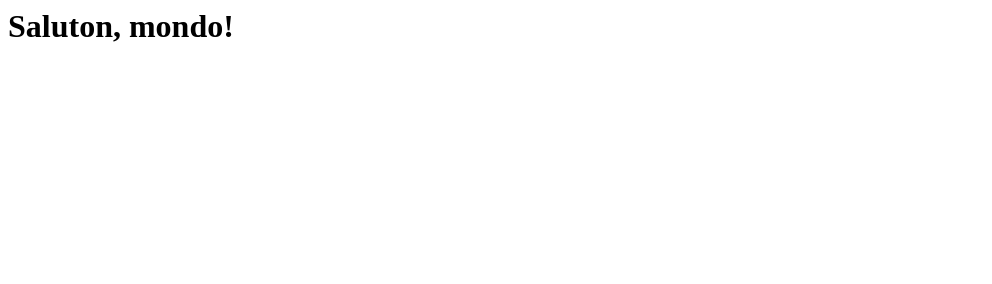
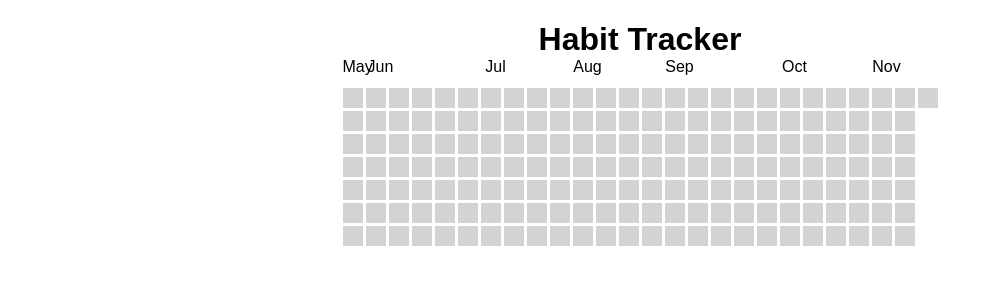
Before and after one commit to jjosenaldo/habit-heatmap, a plain HTML site: page index.html in a window 1280 px wide. Shown: the whole page, without its empty margins (0-992 px from the left). Drawn offline with Linux system fonts and the light colour scheme.

Commit message:
add crude heatmap

```diff
--- a/index.html
+++ b/index.html
@@ -1 +1,17 @@
-<h1>Saluton, mondo!</h1>
+<!DOCTYPE html>
+<html lang="en">
+<head>
+    <meta charset="UTF-8">
+    <meta name="viewport" content="width=device-width, initial-scale=1.0">
+    <title>Habit Tracker</title>
+    <link rel="stylesheet" href="style.css">
+</head>
+<body>
+    <h1>Habit Tracker</h1>
+    <div class="calendar-container">
+        <div class="month-header"></div>
+        <div class="heatmap"></div>
+    </div>
+    <script src="script.js"></script>
+</body>
+</html>
--- /dev/null
+++ b/script.js
@@ -0,0 +1,123 @@
+// Get current date
+const getCurrentDate = () => new Date();
+
+// Get the start of the week (Sunday)
+const getStartOfWeek = (date) => {
+    const startOfWeek = new Date(date);
+    const day = startOfWeek.getDay();
+    startOfWeek.setDate(startOfWeek.getDate() - day); // Set to previous Sunday
+    return startOfWeek;
+};
+
+function getWeeksBetween(startDate, endDate) {
+    // Get the time difference in milliseconds
+    const timeDiff = endDate - startDate;
+
+    // Convert milliseconds to days (1 day = 86400000 ms)
+    const days = timeDiff / (1000 * 3600 * 24);
+
+    // Return the number of full weeks (rounding down to the nearest whole number)
+    return Math.floor(days / 7);
+}
+
+function calcMapWidth(weeks, cellWidth, cellGap) {
+    return cellWidth * weeks.length + cellGap * (weeks.length - 1);
+}
+
+// Function to generate calendar data
+function generateCalendar() {
+    const weeks = [];
+    const today = getCurrentDate(); // Get current date
+    let currentDay = getStartOfWeek(today); // Get the start of this week (Sunday)
+
+    // Calculate the oldest day to go back 6 months
+    let oldestDay = new Date(today); // Copy the current date
+    oldestDay.setMonth(today.getMonth() - 6); // Subtract 6 months
+
+    const nWeeks = getWeeksBetween(oldestDay, today); // Get number of weeks between the two dates
+
+    // Start from the current week and go back 6 months
+    for (let i = 0; i < nWeeks; ++i) {
+        weeks.push(new Date(currentDay)); // Add a copy of the current start of the week
+        currentDay.setDate(currentDay.getDate() - 7); // Subtract 7 days for the next week
+    }
+
+    weeks.reverse();
+
+    return weeks;
+};
+
+// Render the calendar
+const renderCalendar = () => {
+    const weeks = generateCalendar();
+    const monthHeader = document.querySelector('.month-header');
+    const heatmapContainer = document.querySelector('.heatmap');
+    const today = getCurrentDate(); // Get current date for comparison
+    const cellWidth = 20;
+    const cellGap = 3;
+    let calcMonthLabelInc = (index) => index*(cellWidth + cellGap);
+    let currentMonth = today.getMonth();
+
+
+    // Render the weeks (columns) for the heatmap
+    weeks.forEach((weekStart,index) => {
+        const weekColumn = document.createElement('div');
+        weekColumn.className = 'week';
+
+        if (currentMonth !== weekStart.getMonth()) {
+            // Only add a new month label if this is the first week of a new month
+            const monthLabel = document.createElement('div');
+            monthLabel.className = 'month-label';
+            monthLabel.textContent = weekStart.toLocaleString('default', { month: 'short' }); // e.g., "Jan"
+            monthLabel.style.left = `${calcMonthLabelInc(index)}px`; // Position it above the column
+            monthHeader.appendChild(monthLabel);
+            currentMonth = weekStart.getMonth();
+        }
+
+        // Create 7 days for each week
+        for (let i = 0; i < 7; i++) {
+            const dayDiv = document.createElement('div');
+            dayDiv.className = 'day';
+
+            const currentDay = new Date(weekStart);
+            currentDay.setDate(currentDay.getDate() + i); // Set the current day in the week
+
+            if (currentDay > today) break; // Stop if the day is in the future
+
+            dayDiv.dataset.date = currentDay.toISOString().split('T')[0]; // Store date in ISO format
+            dayDiv.title = currentDay.toDateString(); // Show date as tooltip
+
+            // Add a click handler to mark as completed
+            dayDiv.addEventListener('click', () => {
+                dayDiv.classList.toggle('completed');
+                saveData(dayDiv.dataset.date, dayDiv.classList.contains('completed'));
+            });
+
+            weekColumn.appendChild(dayDiv);
+        }
+
+        heatmapContainer.appendChild(weekColumn);
+    });
+    monthHeader.style.width = `${calcMapWidth(weeks,cellWidth,cellGap)}px`;  // Set a new width (e.g., 500px)
+};
+
+// Save completion status to localStorage
+const saveData = (date, completed) => {
+    const habits = JSON.parse(localStorage.getItem('habits') || '{}');
+    habits[date] = completed;
+    localStorage.setItem('habits', JSON.stringify(habits));
+};
+
+// Load completion status from localStorage
+const loadData = () => {
+    const habits = JSON.parse(localStorage.getItem('habits') || '{}');
+    document.querySelectorAll('.day').forEach(day => {
+        if (habits[day.dataset.date]) {
+            day.classList.add('completed');
+        }
+    });
+};
+
+// Initialize the calendar and load saved data
+renderCalendar();
+loadData();
--- /dev/null
+++ b/style.css
@@ -0,0 +1,54 @@
+/* General styling */
+body {
+    font-family: Arial, sans-serif;
+    text-align: center;
+    margin: 20px;
+}
+
+h1 {
+    margin-bottom: 20px;
+}
+
+/* Calendar container */
+.calendar-container {
+    display: flex;
+    flex-direction: column;
+    align-items: center;
+}
+
+.month-header {
+    position: relative;
+    margin-bottom: 10px;
+}
+
+.month-label {
+    position: absolute;
+    top: -20px; /* Adjust to position above the week */
+    text-align: center;
+    width: 30px; /* Match the width of the week columns */
+}
+
+/* Heatmap grid for weeks */
+.heatmap {
+    display: flex;
+    flex-direction: row;
+    justify-content: flex-start;
+    gap: 3px;
+}
+
+.week {
+    display: flex;
+    flex-direction: column;
+    gap: 3px;
+}
+
+.day {
+    width: 20px;
+    height: 20px;
+    background-color: lightgray; /* Default incomplete */
+    cursor: pointer;
+}
+
+.day.completed {
+    background-color: green; /* Marked as complete */
+}
```
